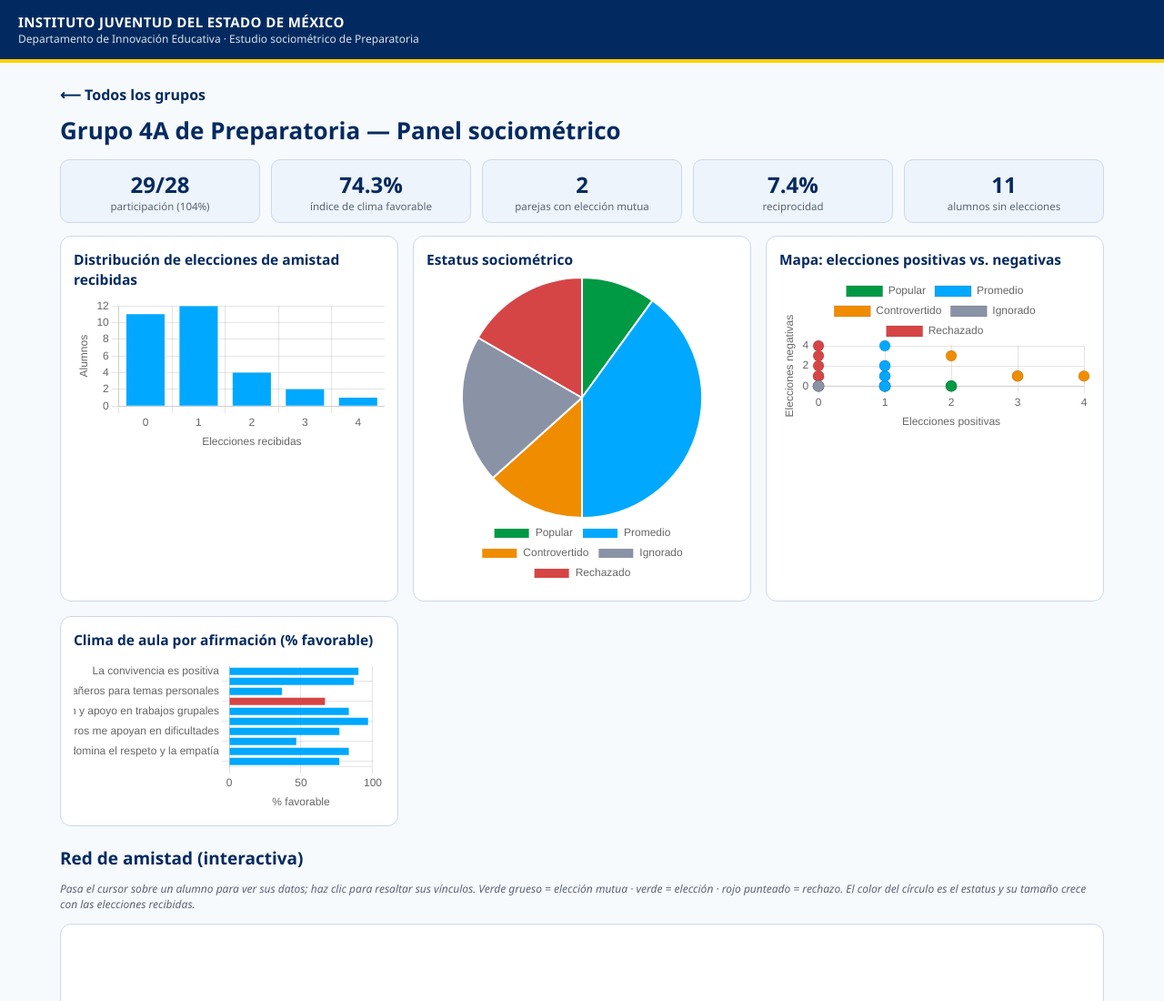
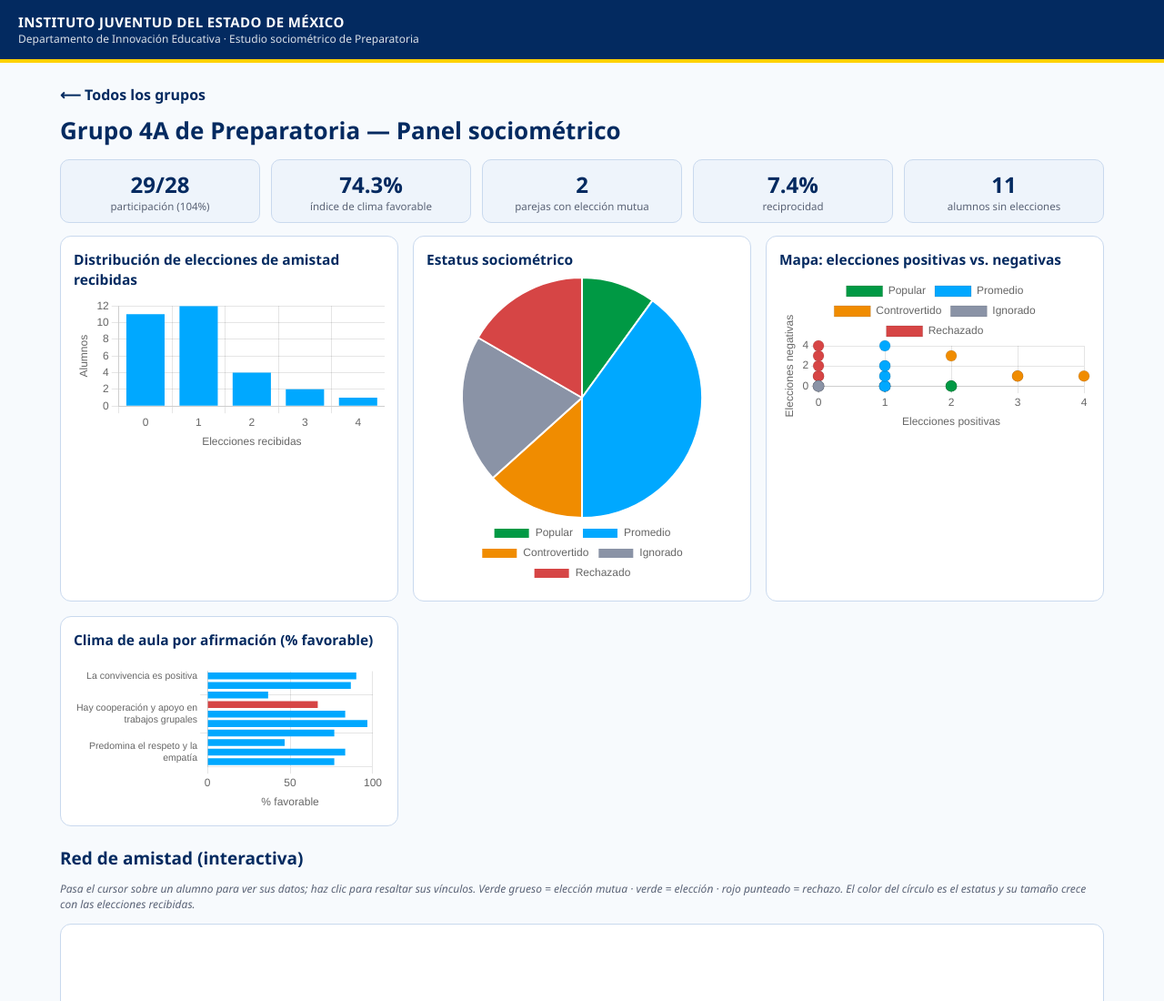
Before and after one commit to mago-del-caos/sociogramas, a plain HTML site: page panel.html in a window 1280 px wide. Shown: the top 1100 px of the page at 91% size. Drawn offline with Linux system fonts and the light colour scheme.

Commit message:
Panel: etiquetas de clima en dos líneas, sin recorte

```diff
--- a/panel.html
+++ b/panel.html
@@ -86,13 +86,31 @@ new Chart(document.getElementById('cDisp'), {type: 'scatter',
     scales: {x: {title: {display: true, text: 'Elecciones positivas'}, ticks: {stepSize: 1}},
              y: {title: {display: true, text: 'Elecciones negativas'}, ticks: {stepSize: 1}}}}});
 
-// Clima
+// Clima (etiquetas cortas en dos líneas para que no se recorten; el texto completo va en la pista al tocar)
+const partir = (t) => {
+  const p = t.split(' ');
+  const lineas = [''];
+  for (const w of p) {
+    if ((lineas[lineas.length - 1] + ' ' + w).trim().length > 26 && lineas.length < 2) lineas.push(w);
+    else lineas[lineas.length - 1] = (lineas[lineas.length - 1] + ' ' + w).trim();
+  }
+  if (lineas.length === 2) {
+    const resto = p.slice(lineas.join(' ').split(' ').length).join(' ');
+    if (resto) lineas[1] = lineas[1] + '…';
+  }
+  return lineas;
+};
 new Chart(document.getElementById('cClima'), {type: 'bar',
-  data: {labels: d.clima.map(c => c.etiqueta),
+  data: {labels: d.clima.map(c => partir(c.etiqueta)),
     datasets: [{data: d.clima.map(c => c.favorable),
       backgroundColor: d.clima.map(c => c.clave === 'divisiones' ? '#D64545' : '#00A8FF')}]},
-  options: {indexAxis: 'y', plugins: {legend: {display: false}},
-    scales: {x: {min: 0, max: 100, title: {display: true, text: '% favorable'}}}}});
+  options: {indexAxis: 'y',
+    plugins: {legend: {display: false},
+      tooltip: {callbacks: {
+        title: (items) => d.clima[items[0].dataIndex].etiqueta,
+        label: (item) => item.parsed.x + '% favorable'}}},
+    scales: {x: {min: 0, max: 100, title: {display: true, text: '% favorable'}},
+             y: {ticks: {font: {size: 10.5}}}}}});
 
 // Tabla de estatus
 const porEst = {};
```
